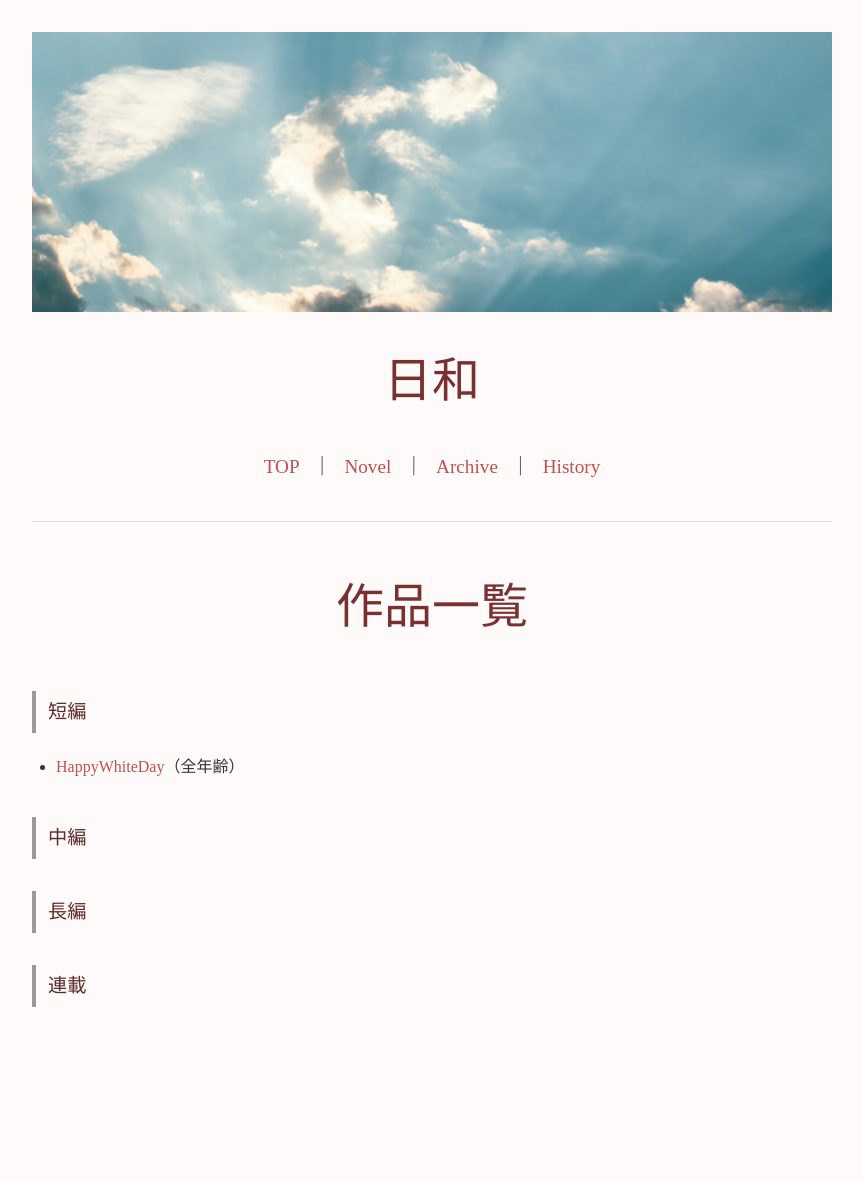
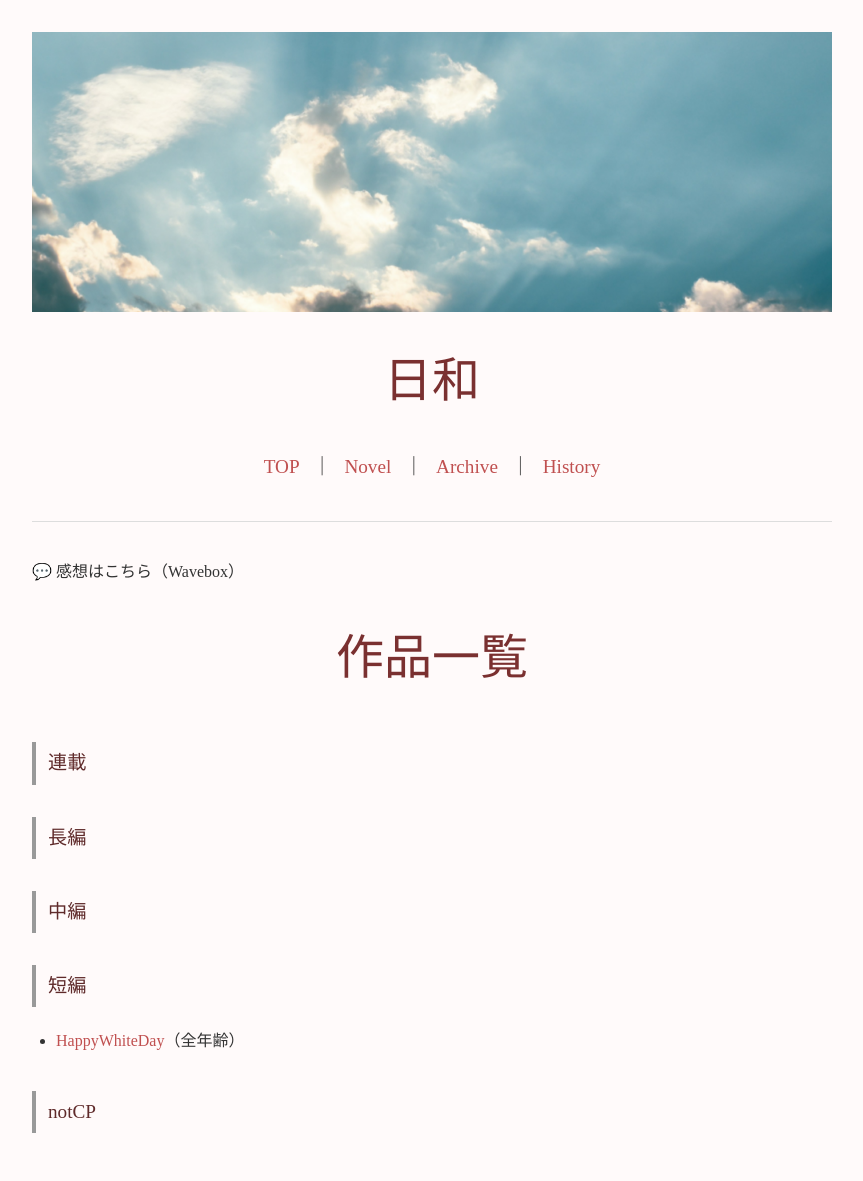
Before and after one commit to fjst160/lemon160, a Jekyll site: the page built from novels.md, in a window 1280 px wide. Shown: the whole page, without its empty margins (208-1071 px from the left). Built offline with Jekyll 4.4.1, drawn with Linux system fonts in a browser that asks for light colours; before the commit the page ends 1055 px from its top, so only the background shows below that.

Commit message:
Update novels.md

```diff
--- a/novels.md
+++ b/novels.md
@@ -3,7 +3,36 @@ layout: default
 title: 作品一覧
 ---
 
+💬 感想はこちら（Wavebox）
+
 # 作品一覧
+
+## 連載
+
+{% for novel in site.novels %}
+{% if novel.length == "連載" %}
+- [{{ novel.title }}]({{ site.baseurl }}{{ novel.url }})（{{ novel.rating }}{% if novel.setting == "現パロ" %}・現パロ{% endif %}）
+{% endif %}
+{% endfor %}
+
+
+## 長編
+
+{% for novel in site.novels %}
+{% if novel.length == "長編" %}
+- [{{ novel.title }}]({{ site.baseurl }}{{ novel.url }})（{{ novel.rating }}{% if novel.setting == "現パロ" %}・現パロ{% endif %}）
+{% endif %}
+{% endfor %}
+
+
+## 中編
+
+{% for novel in site.novels %}
+{% if novel.length == "中編" %}
+- [{{ novel.title }}]({{ site.baseurl }}{{ novel.url }})（{{ novel.rating }}{% if novel.setting == "現パロ" %}・現パロ{% endif %}）
+{% endif %}
+{% endfor %}
+
 
 ## 短編
 
@@ -13,26 +42,11 @@ title: 作品一覧
 {% endif %}
 {% endfor %}
 
-## 中編
+
+## notCP
 
 {% for novel in site.novels %}
-{% if novel.length == "中編" %}
+{% if novel.length == "notCP" %}
 - [{{ novel.title }}]({{ site.baseurl }}{{ novel.url }})（{{ novel.rating }}{% if novel.setting == "現パロ" %}・現パロ{% endif %}）
 {% endif %}
 {% endfor %}
-
-## 長編
-
-{% for novel in site.novels %}
-{% if novel.length == "長編" %}
-- [{{ novel.title }}]({{ site.baseurl }}{{ novel.url }})（{{ novel.rating }}{% if novel.setting == "現パロ" %}・現パロ{% endif %}）
-{% endif %}
-{% endfor %}
-
-## 連載
-
-{% for novel in site.novels %}
-{% if novel.length == "連載" %}
-- [{{ novel.title }}]({{ site.baseurl }}{{ novel.url }})（{{ novel.rating }}{% if novel.setting == "現パロ" %}・現パロ{% endif %}）
-{% endif %}
-{% endfor %}
```
